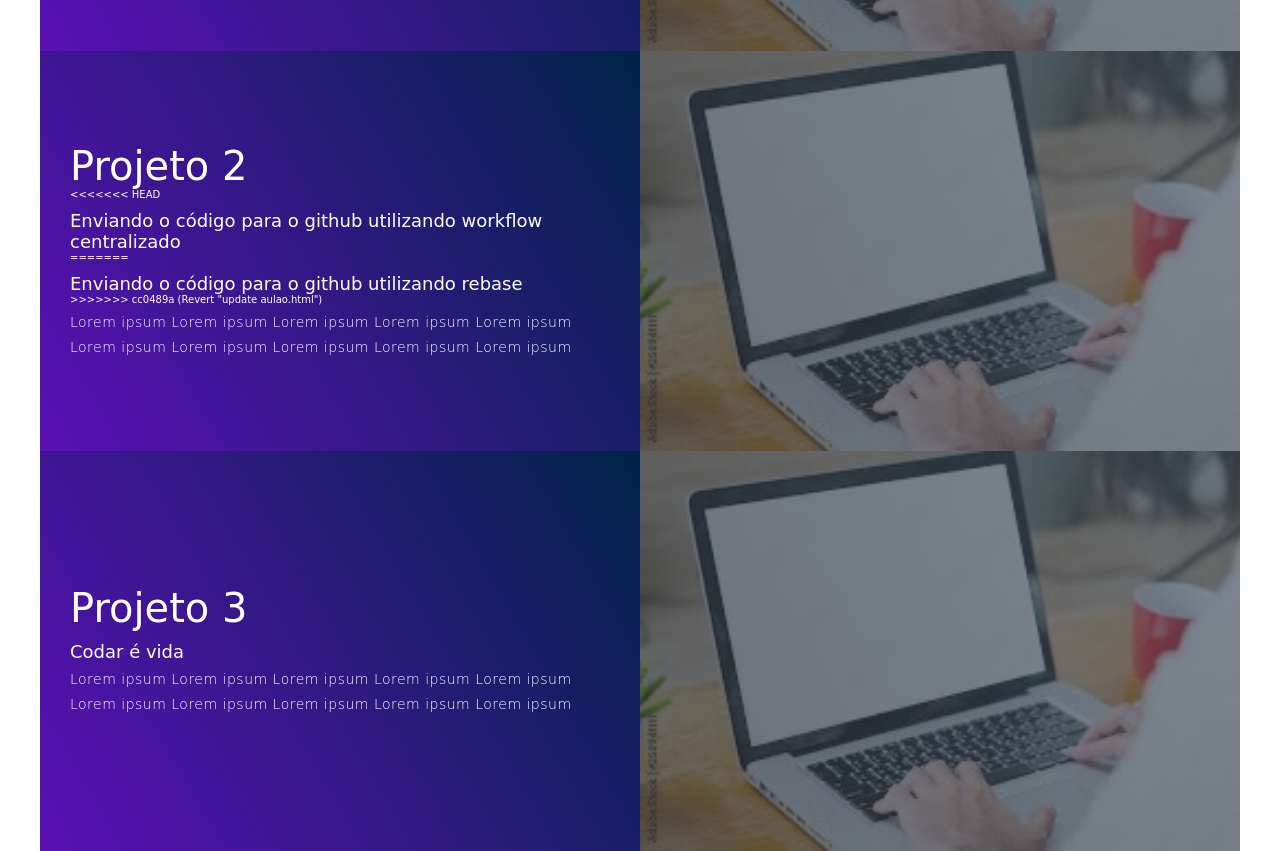
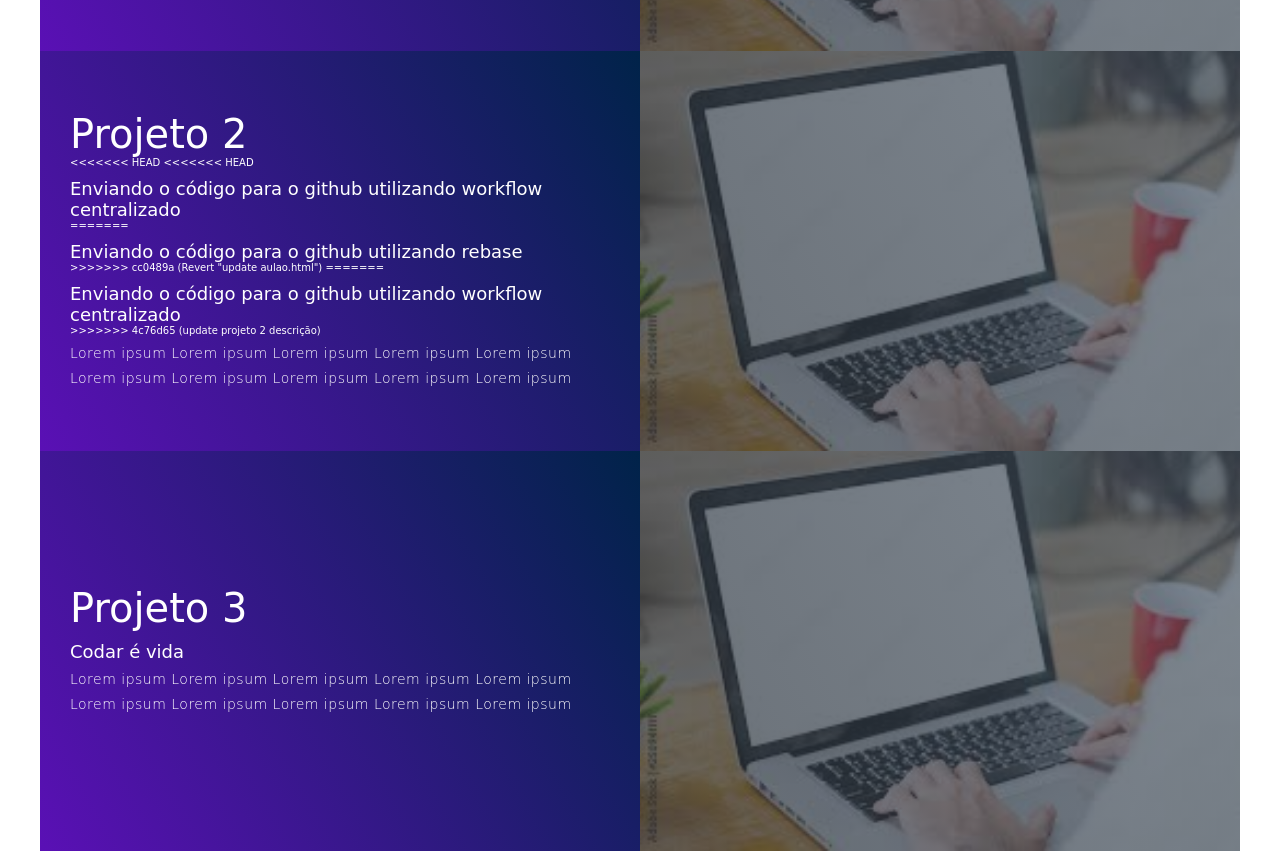
Before and after one commit to engalanbarreto/portifolio-alan, a plain HTML site: page aulao.html in a window 1280 px wide. Shown: the part 1350-2201 px from the top of the page. Drawn offline with Linux system fonts and the light colour scheme; a web font is replaced by a local one.

Commit message:
update projeto 2 descrição

```diff
--- a/aulao.html
+++ b/aulao.html
@@ -43,10 +43,14 @@
                     <div class="project-info">
                         <h1>Projeto 2</h1>
 <<<<<<< HEAD
+<<<<<<< HEAD
                         <h2>Enviando o código para o github utilizando workflow centralizado</h2>
 =======
                         <h2>Enviando o código para o github utilizando rebase</h2>
 >>>>>>> cc0489a (Revert "update aulao.html")
+=======
+                        <h2>Enviando o código para o github utilizando workflow centralizado</h2>
+>>>>>>> 4c76d65 (update projeto 2 descrição)
                         <p>Lorem ipsum Lorem ipsum Lorem ipsum Lorem ipsum Lorem ipsum Lorem ipsum Lorem ipsum Lorem
                             ipsum Lorem ipsum Lorem ipsum</p>
                     </div>
```
